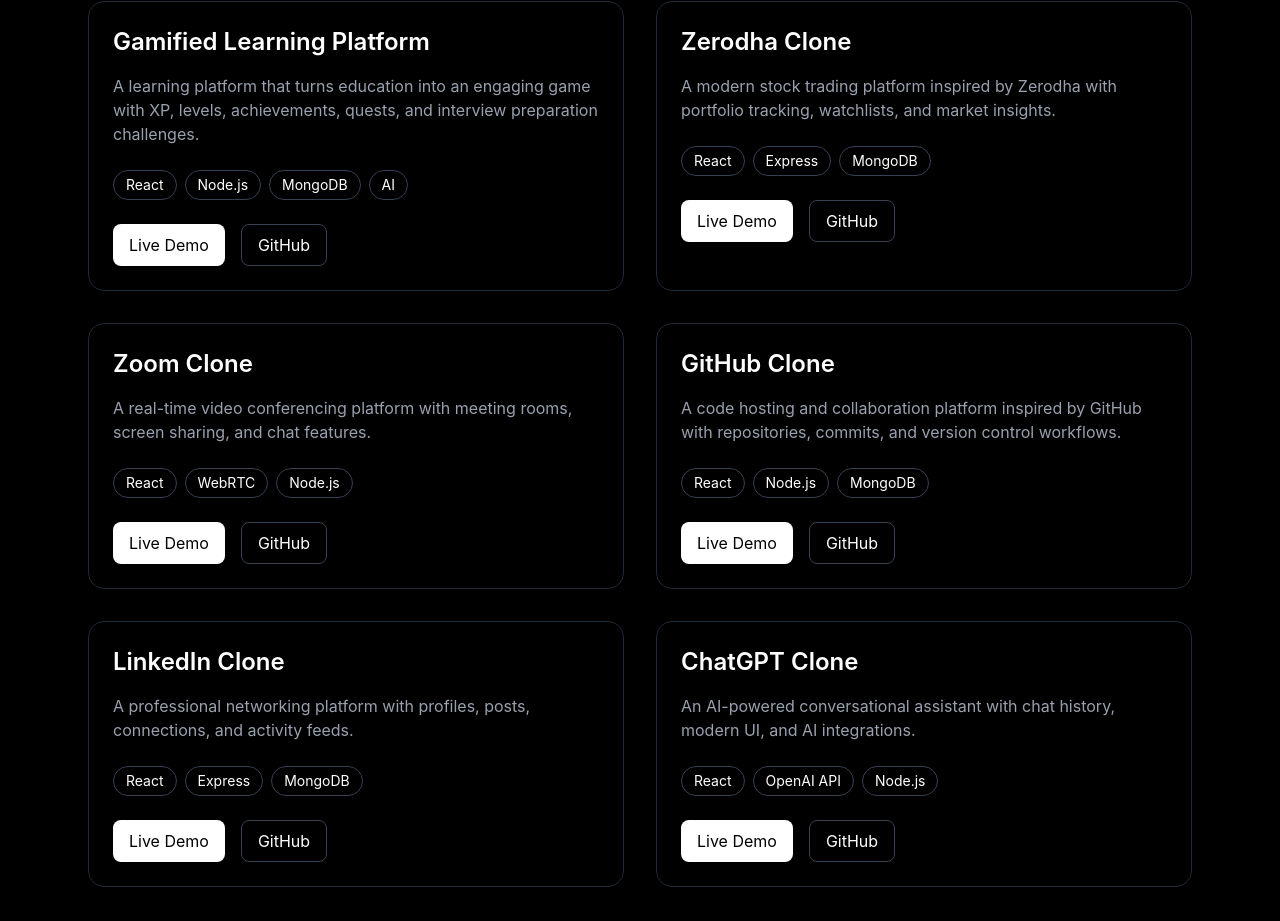
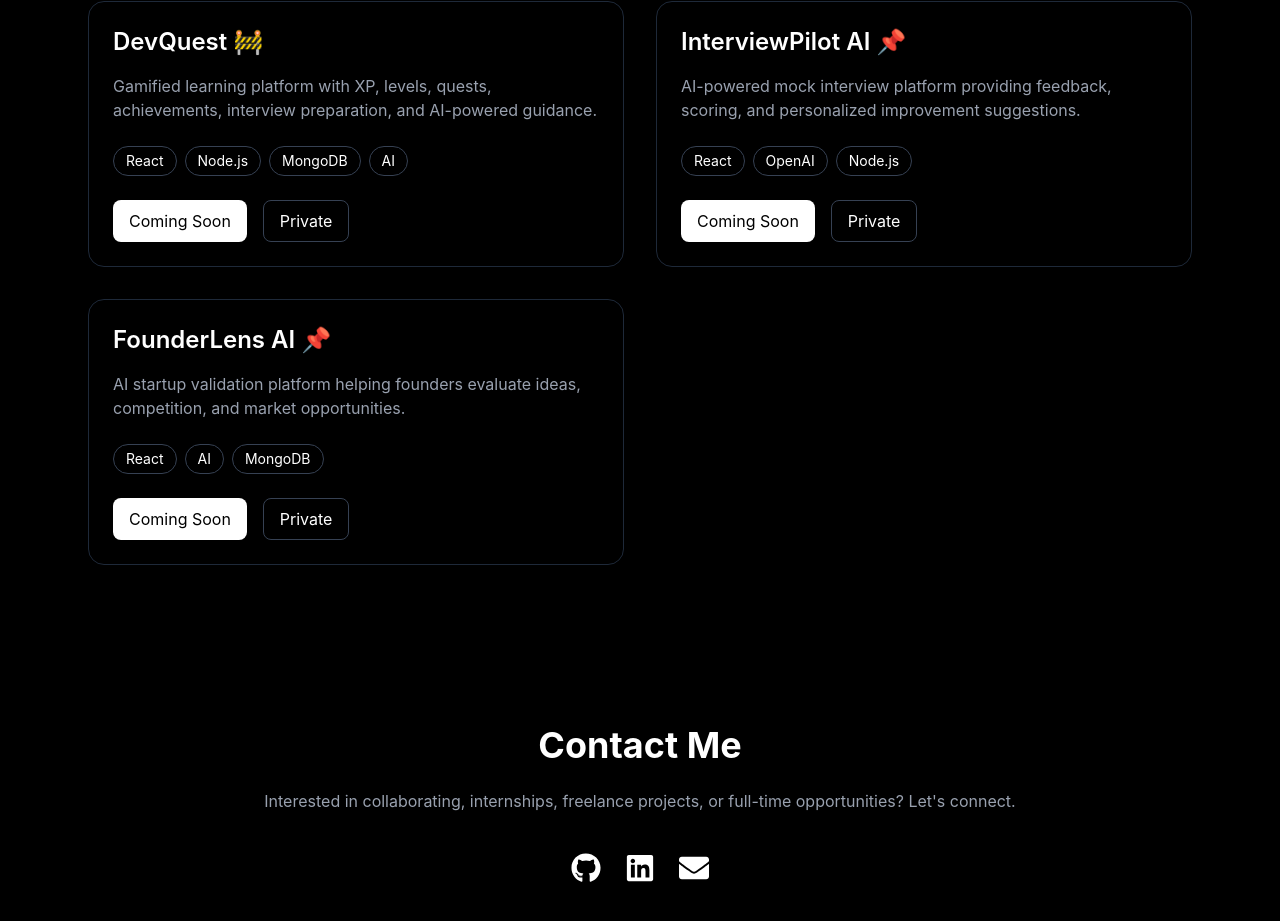
Before and after one commit to vikasthakur-2004/vikas-portfolio, a React (Vite) app: page / in a window 1280 px wide. Shown: the part 1763-2684 px from the top of the page. Built offline with nearby package versions, Linux system fonts and the light colour scheme.

Commit message:
Responsiveness update

```diff
--- a/src/components/Navbar.jsx
+++ b/src/components/Navbar.jsx
@@ -1,6 +1,9 @@
+import { useState } from "react";
 import { Link } from "react-scroll";
 
+
 function Navbar() {
+  const [menuOpen, setMenuOpen] = useState(false);
   return (
     <nav className="fixed top-0 w-full bg-black/80 backdrop-blur-md border-b border-gray-800 z-50">
       <div className="max-w-6xl mx-auto px-6 py-4 flex justify-between items-center">
@@ -60,6 +63,75 @@
             </Link>
           </li>
         </ul>
+        {/* Mobile Hamerburg Menu */}
+
+        <button
+          className="md:hidden text-2xl"
+          onClick={() => setMenuOpen(!menuOpen)}
+        >
+          ☰
+        </button>
+
+        {menuOpen && (
+          <div className="md:hidden absolute top-16 left-0 w-full bg-black border-b border-gray-800">
+            <ul className="flex flex-col items-center gap-6 py-6 text-gray-300">
+              <li>
+                <Link
+                  to="hero"
+                  smooth={true}
+                  duration={500}
+                  onClick={() => setMenuOpen(false)}
+                >
+                  Home
+                </Link>
+              </li>
+
+              <li>
+                <Link
+                  to="about"
+                  smooth={true}
+                  duration={500}
+                  onClick={() => setMenuOpen(false)}
+                >
+                  About
+                </Link>
+              </li>
+
+              <li>
+                <Link
+                  to="skills"
+                  smooth={true}
+                  duration={500}
+                  onClick={() => setMenuOpen(false)}
+                >
+                  Skills
+                </Link>
+              </li>
+
+              <li>
+                <Link
+                  to="projects"
+                  smooth={true}
+                  duration={500}
+                  onClick={() => setMenuOpen(false)}
+                >
+                  Projects
+                </Link>
+              </li>
+
+              <li>
+                <Link
+                  to="contact"
+                  smooth={true}
+                  duration={500}
+                  onClick={() => setMenuOpen(false)}
+                >
+                  Contact
+                </Link>
+              </li>
+            </ul>
+          </div>
+        )}
       </div>
     </nav>
   );
--- a/src/sections/Contact.jsx
+++ b/src/sections/Contact.jsx
@@ -1,22 +1,17 @@
+import resume from "../assets/vikas-resume.pdf";
 import { FaGithub, FaLinkedin, FaEnvelope } from "react-icons/fa";
 
 function Contact() {
   return (
-    <section
-      id="contact"
-      className="py-16 px-6 max-w-5xl mx-auto text-center"
-    >
-      <h2 className="text-4xl font-bold mb-6">
-        Contact Me
-      </h2>
+    <section id="contact" className="py-16 px-6 max-w-5xl mx-auto text-center">
+      <h2 className="text-4xl font-bold mb-6">Contact Me</h2>
 
       <p className="text-gray-400 mb-10">
-        Interested in collaborating, internships, freelance projects,
-        or full-time opportunities? Let's connect.
+        Interested in collaborating, internships, freelance projects, or
+        full-time opportunities? Let's connect.
       </p>
 
       <div className="flex justify-center gap-6 text-3xl mb-10">
-
         <a
           href="https://github.com/vikasthakur-2004"
           target="_blank"
@@ -36,12 +31,12 @@
         <a href="mailto:vikasht2004@gmail.com">
           <FaEnvelope />
         </a>
-
       </div>
 
       <a
-        href="#"
-        className="px-6 py-3 bg-white text-black rounded-xl font-medium"
+        href={resume}
+        download
+        className="inline-block px-6 py-3 bg-white text-black rounded-xl font-medium hover:scale-105 transition"
       >
         Download Resume
       </a>
--- a/src/sections/Hero.jsx
+++ b/src/sections/Hero.jsx
@@ -1,16 +1,22 @@
+import profile from "../assets/profile.jpeg";
 import { TypeAnimation } from "react-type-animation";
 
 function Hero() {
   return (
-    <section id="hero" className="min-h-screen flex flex-col justify-center items-center text-center px-6">
-
+    <section
+      id="hero"
+      className="min-h-screen flex flex-col justify-center items-center text-center px-6 pt-24"
+    >
+      <img
+        src={profile}
+        alt="Vikas Thakur"
+        className="w-40 h-40 rounded-full mx-auto mb-8 border-4 border-gray-700 object-cover object-top"
+      />
       <p className="text-gray-400 mb-4">
         Full Stack Developer & AI Integration Enthusiast
       </p>
 
-      <h1 className="text-5xl md:text-7xl font-bold mb-6">
-        Vikassingh Thakur
-      </h1>
+      <h1 className="text-5xl md:text-7xl font-bold mb-6">Vikassingh Thakur</h1>
 
       <div className="text-xl md:text-2xl text-gray-300 mb-8">
         <TypeAnimation
@@ -29,9 +35,9 @@
       </div>
 
       <p className="max-w-2xl text-gray-400 mb-10">
-        BSc Computer Science Final Year student focused on
-        Full Stack Web Development, AI Integration and building
-        scalable digital products for the future.
+        BSc Computer Science Final Year student focused on Full Stack Web
+        Development, AI Integration and building scalable digital products for
+        the future.
       </p>
 
       <div className="flex gap-4">
--- a/src/sections/Projects.jsx
+++ b/src/sections/Projects.jsx
@@ -1,40 +1,24 @@
 function Projects() {
   const projects = [
   {
-      title: "Gamified Learning Platform",
+    title: "DevQuest 🚧",
     description:
-        "A learning platform that turns education into an engaging game with XP, levels, achievements, quests, and interview preparation challenges.",
+      "Gamified learning platform with XP, levels, quests, achievements, interview preparation, and AI-powered guidance.",
     tech: ["React", "Node.js", "MongoDB", "AI"],
   },
+
   {
-      title: "Zerodha Clone",
+    title: "InterviewPilot AI 📌",
     description:
-        "A modern stock trading platform inspired by Zerodha with portfolio tracking, watchlists, and market insights.",
-      tech: ["React", "Express", "MongoDB"],
+      "AI-powered mock interview platform providing feedback, scoring, and personalized improvement suggestions.",
+    tech: ["React", "OpenAI", "Node.js"],
   },
+
   {
-      title: "Zoom Clone",
+    title: "FounderLens AI 📌",
     description:
-        "A real-time video conferencing platform with meeting rooms, screen sharing, and chat features.",
-      tech: ["React", "WebRTC", "Node.js"],
-    },
-    {
-      title: "GitHub Clone",
-      description:
-        "A code hosting and collaboration platform inspired by GitHub with repositories, commits, and version control workflows.",
-      tech: ["React", "Node.js", "MongoDB"],
-    },
-    {
-      title: "LinkedIn Clone",
-      description:
-        "A professional networking platform with profiles, posts, connections, and activity feeds.",
-      tech: ["React", "Express", "MongoDB"],
-    },
-    {
-      title: "ChatGPT Clone",
-      description:
-        "An AI-powered conversational assistant with chat history, modern UI, and AI integrations.",
-      tech: ["React", "OpenAI API", "Node.js"],
+      "AI startup validation platform helping founders evaluate ideas, competition, and market opportunities.",
+    tech: ["React", "AI", "MongoDB"],
   },
 ];
 
@@ -43,23 +27,17 @@
       id="projects"
       className="min-h-screen px-6 py-24 max-w-6xl mx-auto"
     >
-      <h2 className="text-4xl font-bold mb-12 text-center">
-        Projects
-      </h2>
+      <h2 className="text-4xl font-bold mb-12 text-center">Projects</h2>
 
       <div className="grid md:grid-cols-2 gap-8">
         {projects.map((project) => (
           <div
             key={project.title}
-            className="border border-gray-800 rounded-2xl p-6 hover:border-blue-500 hover:-translate-y-2 hover:shadow-2xl transition-all duration-300"
+            className="border border-gray-800 rounded-2xl p-6 hover:-translate-y-2 hover:border-white transition-all duration-300"
           >
-            <h3 className="text-2xl font-semibold mb-4">
-              {project.title}
-            </h3>
+            <h3 className="text-2xl font-semibold mb-4">{project.title}</h3>
 
-            <p className="text-gray-400 mb-6">
-              {project.description}
-            </p>
+            <p className="text-gray-400 mb-6">{project.description}</p>
 
             <div className="flex flex-wrap gap-2 mb-6">
               {project.tech.map((item) => (
@@ -74,11 +52,11 @@
 
             <div className="flex gap-4">
               <button className="px-4 py-2 bg-white text-black rounded-lg">
-                Live Demo
+                Coming Soon
               </button>
 
               <button className="px-4 py-2 border border-gray-700 rounded-lg">
-                GitHub
+                Private
               </button>
             </div>
           </div>
```
Also changed, not shown: src/assets/profile.jpeg (added), 1 other file (tests, documents, lock files or other folders). Lines whose indentation alone changed are shown as unchanged.
